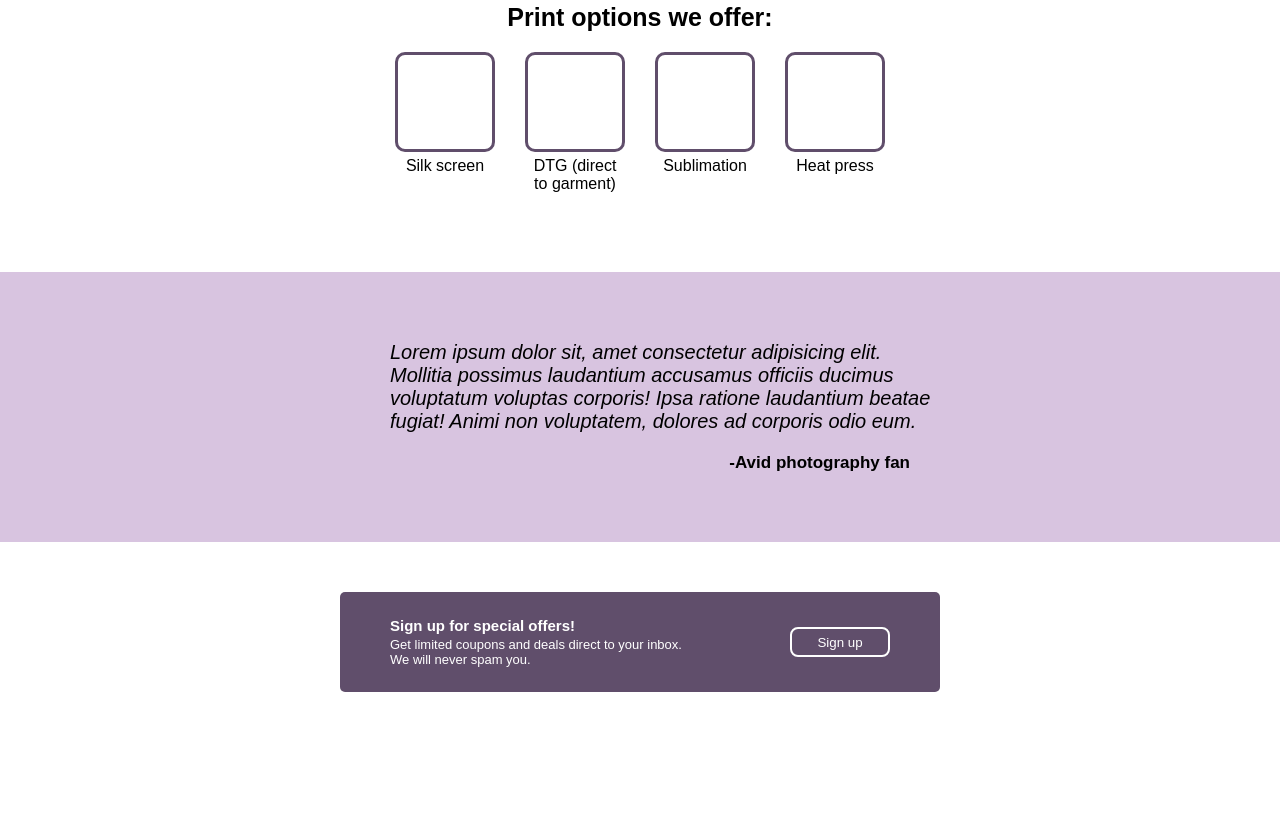
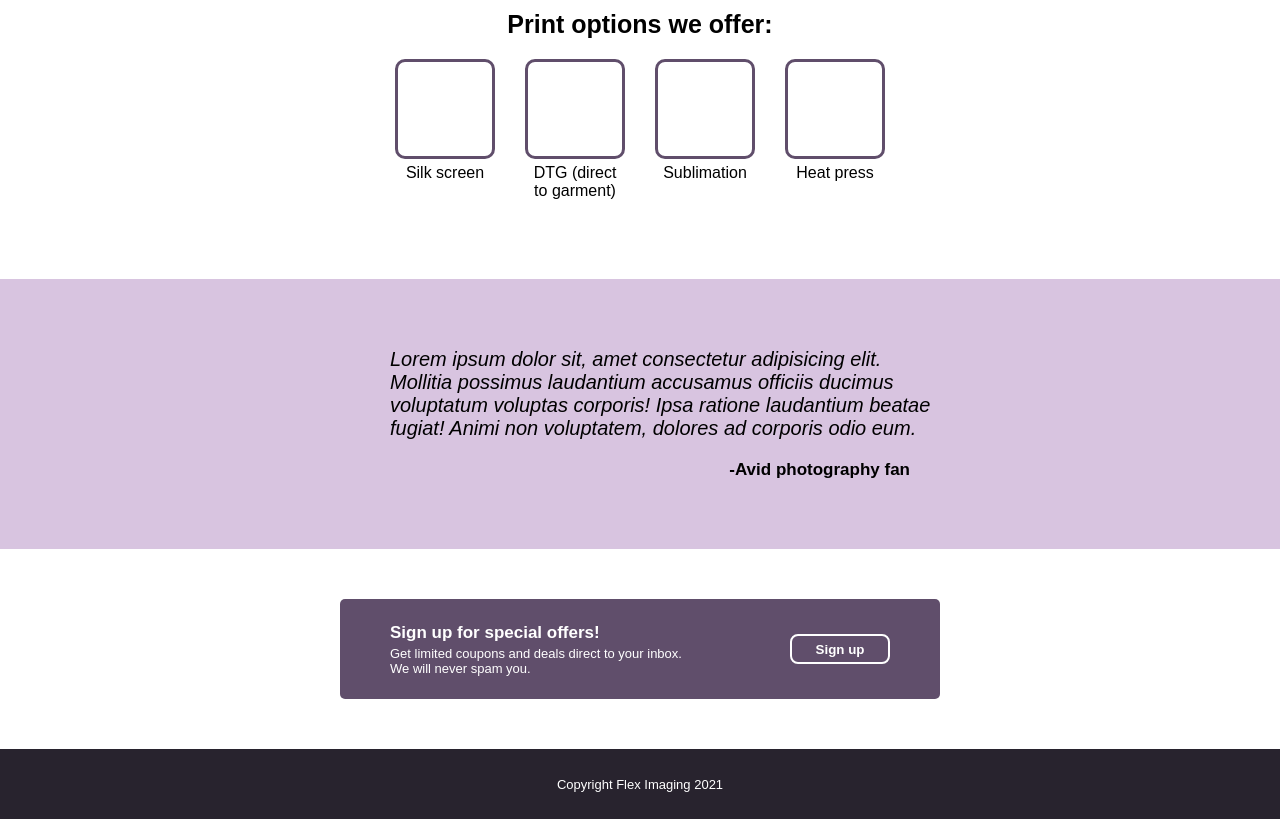
Before and after one commit to ItsWakana/FlexImaging, a plain HTML site: page index.html in a window 1280 px wide. Shown: the part 348-1167 px from the top of the page. Before the commit the page ends 1090 px from the top, so only its background shows below. Drawn offline with Linux system fonts and the light colour scheme.

Commit message:
add footer

```diff
--- a/index.html
+++ b/index.html
@@ -56,13 +56,15 @@
         <div class="action">
             <div class="special-offers">
                 <div class="sign-up-head">Sign up for special offers!</div>
-                <div class="sign-up-subhead">Get limited coupons and deals direct to your inbox. We will never spam you.</div>
+                <div class="subhead">Get limited coupons and deals direct to your inbox. We will never spam you.</div>
             </div>
             <button class ="button2">Sign up</button>
         </div>
     </div>
-    <!-- <footer>
-        <div class="footer">Copyright Flex Imaging</div>
-    </footer> -->
+    <footer>
+        <div class="footer-container">
+            <div class="subhead">Copyright Flex Imaging 2021</div>
+        </div>
+    </footer>
 </body>
 </html>
--- a/style.css
+++ b/style.css
@@ -133,13 +133,13 @@ header {
 }
 
 .sign-up-head {
-    font-size: 15px;
+    font-size: 17px;
     font-weight: 900;
     color:white;
     margin-bottom: 3px;
 }
 
-.sign-up-subhead {
+.subhead {
     font-size: 13px;
     color:white;
 }
@@ -150,7 +150,7 @@ header {
 .button1 {
     width:100px;
     height:30px;
-    margin-top:8px;
+    margin-top:15px;
     border-radius:8px;
     box-sizing:border-box;
     color: white;
@@ -167,6 +167,13 @@ header {
     border-width: 2px;
     color: white;
     background-color: transparent;
+    font-weight: 800;
+}
 
-
+.footer-container {
+    display: flex;
+    background-color:rgb(40, 35, 46);
+    height: 70px;
+    justify-content: center;
+    align-items: center;
 }
```
